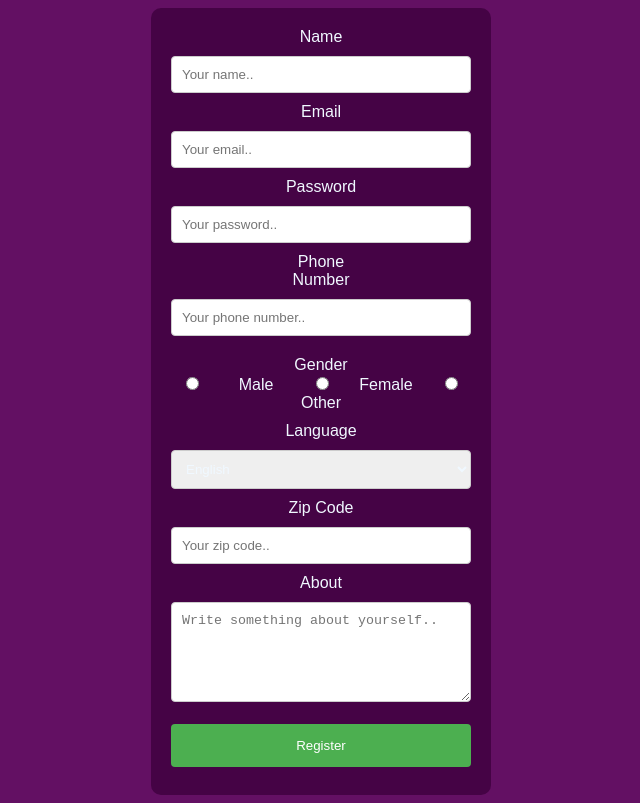
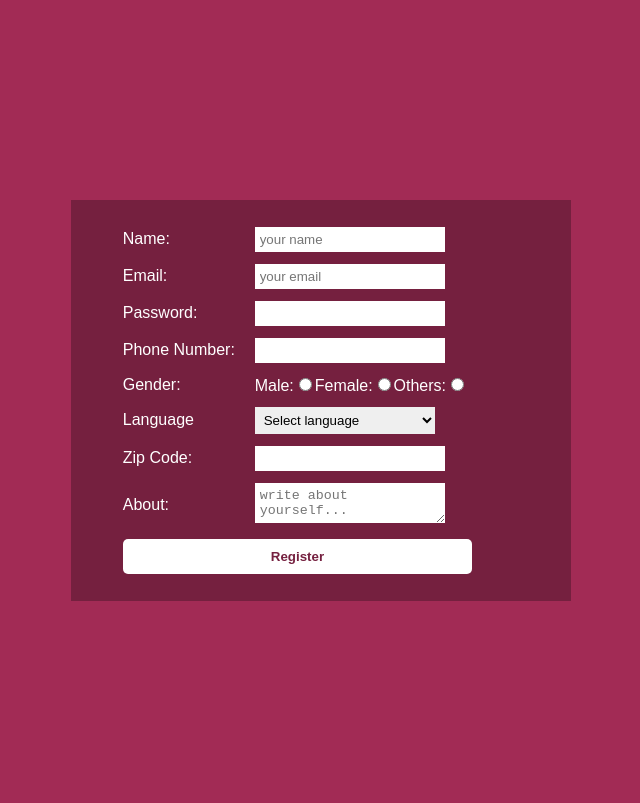
Before and after one commit to Harshitha-P-git/Tasks_mern, a plain HTML site: page cssTask7.html in a window 1280 px wide. Shown: the whole page, without its empty margins (319-959 px from the left). Drawn offline with Linux system fonts and the light colour scheme.

Commit message:
cssTask7.html

```diff
--- a/cssTask7.html
+++ b/cssTask7.html
@@ -3,96 +3,116 @@
 <head>
     <meta charset="UTF-8">
     <meta name="viewport" content="width=device-width, initial-scale=1.0">
-    <title>CSS TASK-07</title>
+    <title>Task-7</title>
     <style>
         body {
-            background-color: rgb(99, 16, 99);
-            font-family: Arial, sans-serif;
-            color: white;
-            text-align: center;
+            margin: 0;
+            padding: 0;
+            display: flex;
+            justify-content: center;
+            align-items: center;
+            min-height: 100vh;
+            background-color: #A22B55;
+            font-family: Arial, Helvetica, sans-serif;
         }
-        .container {
-            background-color: rgb(69, 3, 69);
-            margin: auto;
+        .outer {
+            background-color: #75203F;
             padding: 20px;
-            width: 300px;
-            border-radius: 10px;
-            color: black;
         }
-        input[type=text], input[type=email], input[type=password], select, textarea {
+        .inner {
+            margin: 0 auto;
+            width: 80%;
+            padding-right:80px;
+            background-color: #75203F;
+            padding-left:20px;
+        }
+
+        form {
+            text-align: left;
+        }
+
+        table {
+            width: 100%;
+        }
+
+        td {
+            padding: 5px;
+            padding-left:10px;
+            color:white;
+        }
+
+        input[type="text"],
+        input[type="email"],
+        input[type="password"],
+        input[type="number"],
+        select,
+        textarea {
+            width: 180px;
+            padding:5px;
+            border: none;
+        }
+
+
+        input[type="submit"] {
+            background-color: white;
+            color: #75203F;
             width: 100%;
             padding: 10px;
-            margin: 10px 0;
-            color:aliceblue;
-            border: 1px solid #ccc;
-            border-radius: 4px;
-            box-sizing: border-box;
-        }
-        input[type=submit] {
-            width: 100%;
-            background-color: #4CAF50;
-            color: white;
-            padding: 14px 20px;
-            margin: 8px 0;
             border: none;
-            border-radius: 4px;
+            border-radius: 5px;
             cursor: pointer;
-        }
-        input[type=submit]:hover {
-            background-color: #45a049;
-        }
-        .gender {
-            margin: 10px 0;
-        }
-        label{
-            display: inline-block;
-            width: 100px;
-            color: aliceblue;
+            font-weight: bold;
         }
     </style>
 </head>
 <body>
-
-<div class="container">
-    <form action="/submitRegistration" method="post">
-        <label for="name">Name</label>
-        <input type="text" id="name" name="name" placeholder="Your name..">
-
-        <label for="email">Email</label>
-        <input type="email" id="email" name="email" placeholder="Your email..">
-
-        <label for="password">Password</label>
-        <input type="password" id="password" name="password" placeholder="Your password..">
-
-        <label for="phone">Phone Number</label>
-        <input type="text" id="phone" name="phone" placeholder="Your phone number..">
-
-        <div class="gender">
-            <label>Gender</label><br>
-            <input type="radio" id="male" name="gender" value="male">
-            <label for="male">Male</label>
-            <input type="radio" id="female" name="gender" value="female">
-            <label for="female">Female</label>
-            <input type="radio" id="other" name="gender" value="other">
-            <label for="other">Other</label>
+    <div class="outer">
+        <div class="inner">
+            <form>
+                <table>
+                    <tr>
+                        <td>Name:</td>
+                        <td><input type="text" placeholder="your name"></td>
+                    </tr>
+                    <tr>
+                        <td>Email:</td>
+                        <td><input type="email" placeholder="your email"></td>
+                    </tr>
+                    <tr>
+                        <td>Password:</td>
+                        <td><input type="password"></td>
+                    </tr>
+                    <tr>
+                        <td>Phone Number:</td>
+                        <td><input type="number"></td>
+                    </tr>
+                    <tr>
+                        <td>Gender: </td>
+                        <td>Male:<input type="radio" name="gender" value="Male">Female:<input type="radio" name="gender" value="Female">Others:<input type="radio" name="gender" value="Other:"></td>
+                    </tr>
+                    <tr>
+                        <td>Language</td>
+                        <td><select>
+                            <option value="" disabled selected>Select language</option>
+                            <option value="tel">Telugu</option>
+                            <option value="eng">English</option>
+                            <option value="hin">Hindi</option>
+                        </select></td>
+                    </tr>
+                    <tr>
+                        <td>Zip Code:</td>
+                        <td><input type="number"></td>
+                    </tr>
+                    <tr>
+                        <td>About:</td>
+                        <td><textarea placeholder="write about yourself..."></textarea></td>
+                    </tr>
+                    <tr>
+                        <td colspan="2"><input type="submit" value="Register"></td>
+                    </tr>
+                </table>
+            </form>
         </div>
-
-        <label for="language">Language</label>
-        <select id="language" name="language">
-            <option value="english">English</option>
-            <option value="spanish">Spanish</option>
-            <option value="other">Other</option>
-        </select>
-
-        <label for="zipcode">Zip Code</label>
-        <input type="text" id="zipcode" name="zipcode" placeholder="Your zip code..">
-
-        <label for="about">About</label>
-        <textarea id="about" name="about" placeholder="Write something about yourself.." style="height:100px"></textarea>
-
-        <input type="submit" value="Register">
-    </form>
-</div>
-
+    </div>
 </body>
 </html>
```
